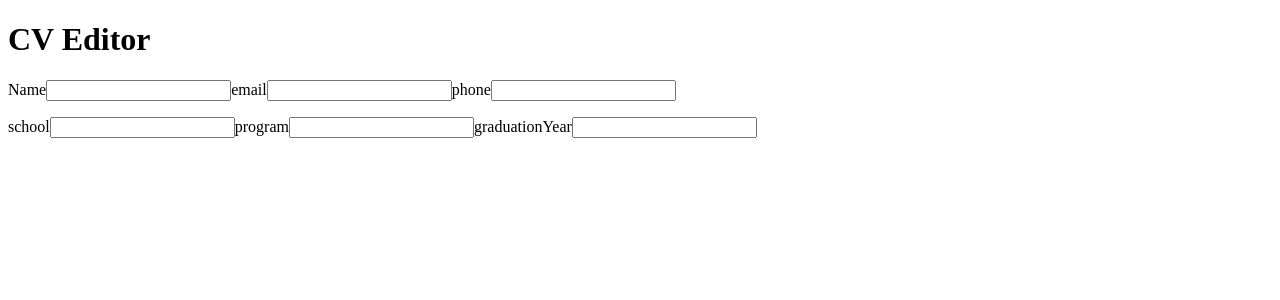
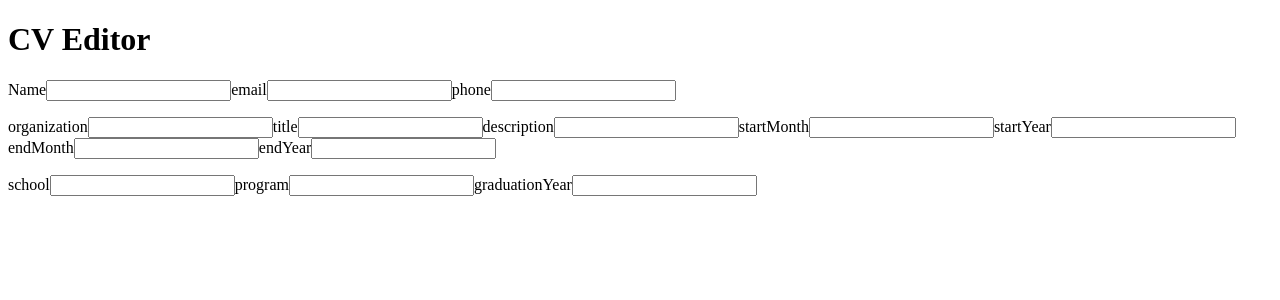
Before and after one commit to amirobinsonmuto/cv-project, a React (Create React App) app: page / in a window 1280 px wide. Shown: the top 300 px of the page. Built offline with nearby package versions, Linux system fonts and the light colour scheme.

Commit message:
Add ExperienceInput and ExperienceOutput components

```diff
--- a/src/App.js
+++ b/src/App.js
@@ -1,5 +1,6 @@
 import BasicInfoInput from "./components/Input/BasicInfoInput";
 import EducationInput from "./components/Input/EducationInput";
+import ExperienceInput from "./components/Input/ExperienceInput";
 
 function App() {
   return (
@@ -9,6 +10,7 @@ function App() {
       </header>
       <main>
         <BasicInfoInput />
+        <ExperienceInput />
         <EducationInput />
       </main>
     </div>
--- /dev/null
+++ b/src/components/Input/ExperienceInput.js
@@ -0,0 +1,120 @@
+import React from "react";
+import ExperienceOutput from "../Output/ExperienceOutput";
+
+class ExperienceInput extends React.Component {
+  constructor() {
+    super();
+    this.state = {
+      organization: "",
+      title: "",
+      description: "",
+      startMonth: "",
+      startYear: "",
+      endMonth: "",
+      endYear: "",
+    };
+  }
+
+  handleChange = (event) => {
+    if (event.target.id === "organization") {
+      this.setState({
+        organization: event.target.value,
+      });
+    } else if (event.target.id === "title") {
+      this.setState({
+        title: event.target.value,
+      });
+    } else if (event.target.id === "description") {
+      this.setState({
+        description: event.target.value,
+      });
+    } else if (event.target.id === "startMonth") {
+      this.setState({
+        startMonth: event.target.value,
+      });
+    } else if (event.target.id === "startYear") {
+      this.setState({
+        startYear: event.target.value,
+      });
+    } else if (event.target.id === "endMonth") {
+      this.setState({
+        endMonth: event.target.value,
+      });
+    } else {
+      this.setState({
+        endYear: event.target.value,
+      });
+    }
+  };
+
+  render() {
+    return (
+      <div>
+        <section>
+          <form>
+            <label htmlFor="organization">organization</label>
+            <input
+              type="text"
+              id="organization"
+              onChange={this.handleChange}
+              value={this.state.organization.text}
+            />
+            <label htmlFor="title">title</label>
+            <input
+              type="text"
+              id="title"
+              onChange={this.handleChange}
+              value={this.state.title.text}
+            />
+            <label htmlFor="description">description</label>
+            <input
+              type="text"
+              id="description"
+              onChange={this.handleChange}
+              value={this.state.description.text}
+            />
+            <label htmlFor="startMonth">startMonth</label>
+            <input
+              type="text"
+              id="startMonth"
+              onChange={this.handleChange}
+              value={this.state.startMonth.text}
+            />
+            <label htmlFor="startYear">startYear</label>
+            <input
+              type="text"
+              id="startYear"
+              onChange={this.handleChange}
+              value={this.state.startYear.text}
+            />
+            <label htmlFor="endMonth">endMonth</label>
+            <input
+              type="text"
+              id="endMonth"
+              onChange={this.handleChange}
+              value={this.state.endMonth.text}
+            />
+            <label htmlFor="endYear">endYear</label>
+            <input
+              type="text"
+              id="endYear"
+              onChange={this.handleChange}
+              value={this.state.endYear.text}
+            />
+          </form>
+          <ExperienceOutput
+            organization={this.state.organization}
+            title={this.state.title}
+            description={this.state.description}
+            startMonth={this.state.startMonth}
+            startYear={this.state.startYear}
+            endMonth={this.state.endMonth}
+            endYear={this.state.endYear}
+          />
+        </section>
+      </div>
+    );
+  }
+}
+
+export default ExperienceInput;
--- /dev/null
+++ b/src/components/Output/ExperienceOutput.js
@@ -0,0 +1,19 @@
+import React from "react";
+
+class ExperienceOutput extends React.Component {
+  render() {
+    return (
+      <div>
+        <p>{this.props.organization}</p>
+        <p>{this.props.title}</p>
+        <p>{this.props.description}</p>
+        <p>{this.props.startMonth}</p>
+        <p>{this.props.startYear}</p>
+        <p>{this.props.endMonth}</p>
+        <p>{this.props.endYear}</p>
+      </div>
+    );
+  }
+}
+
+export default ExperienceOutput;
```
